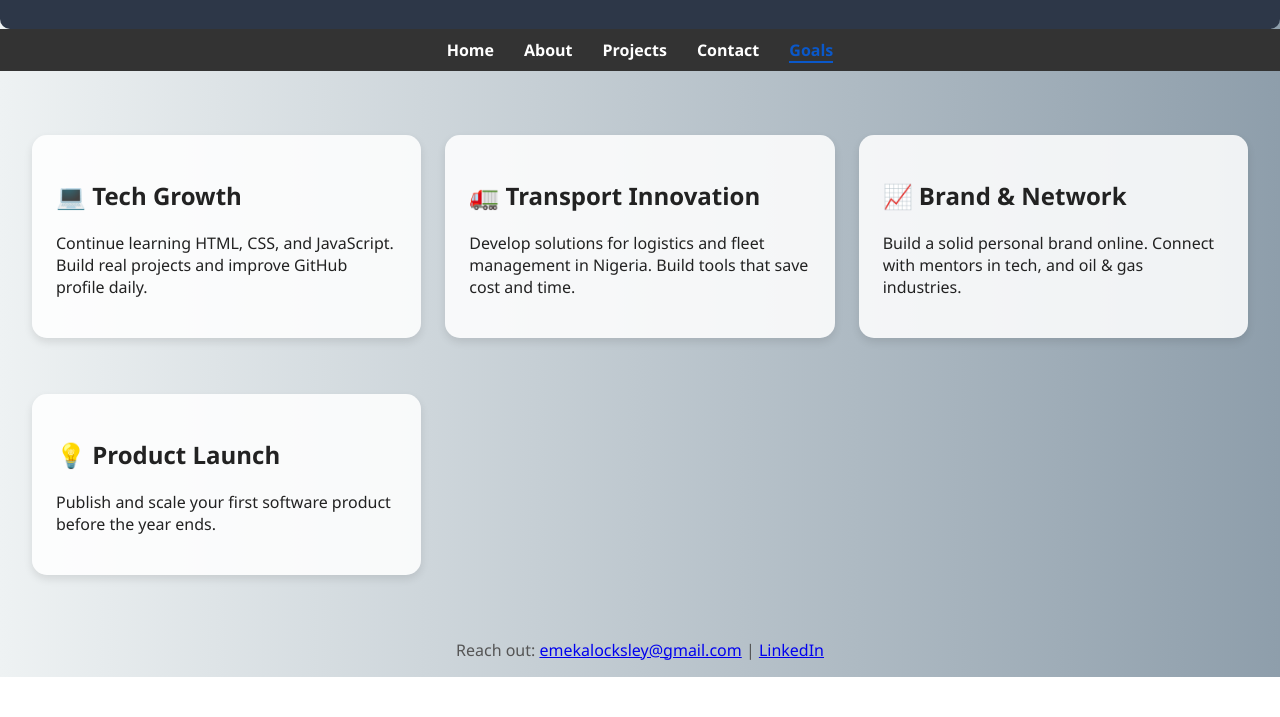
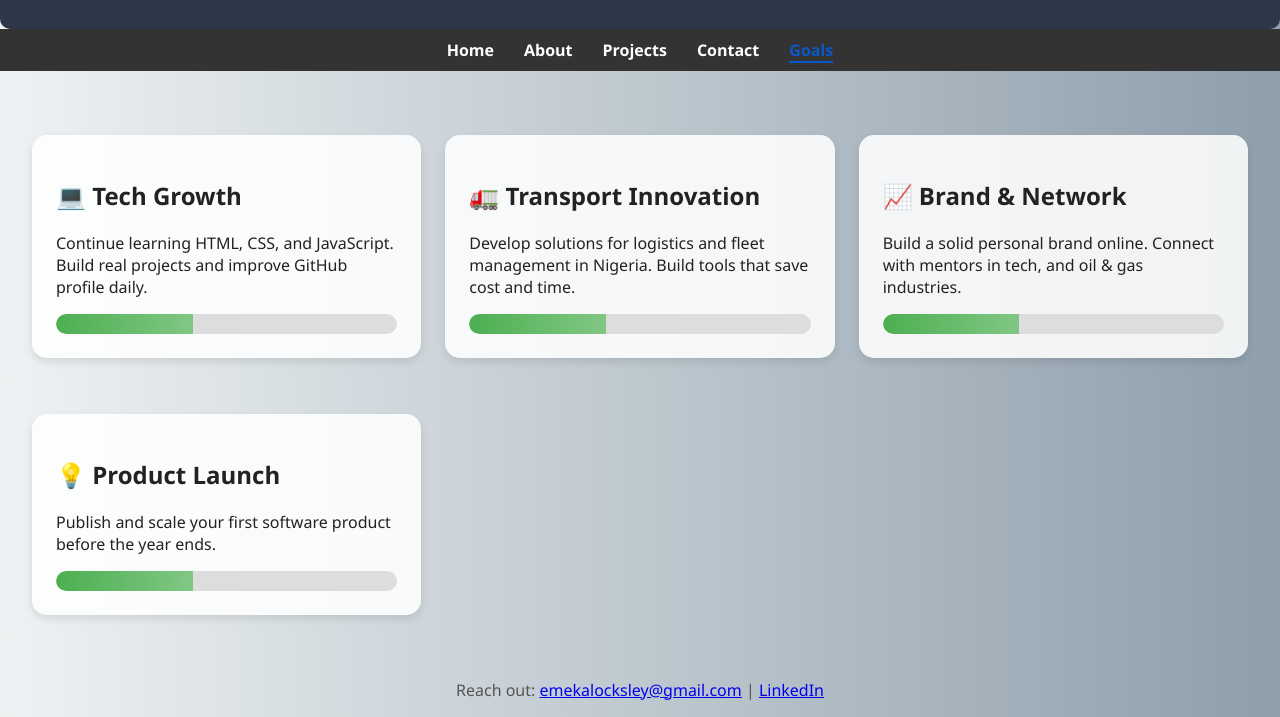
Before and after one commit to llillocksley/personal-website, a plain HTML site: page goals.html in a window 1280 px wide. Shown: the part 127-844 px from the top of the page. Before the commit the page ends 804 px from the top, so only its background shows below. Drawn offline with nearby package versions, Linux system fonts and the light colour scheme.

Commit message:
Add scroll animations and proress bars to goals page

```diff
--- a/goals.html
+++ b/goals.html
@@ -5,6 +5,7 @@
   <meta name="viewport" content="width=device-width, initial-scale=1.0"/>
   <title>My Goals | emeka Locksley</title>
   <link rel="stylesheet" href="style.css" />
+  <link href="https://cdn.jsdelivr.net/npm/aos@2.3.4/dist/aos.css" rel="stylesheet" />
 </head>
 <body class="goals-page">
   <header>
@@ -23,29 +24,50 @@
   </nav>
 
   <main class="goals-section">
-    <section class="goal">
+    <section class="goal" data-aos="fade-up">
       <h2><span>💻</span> Tech Growth</h2>
       <p>Continue learning HTML, CSS, and JavaScript. Build real projects and improve GitHub profile daily.</p>
+      <div class="progress-bar">
+        <div class="progress" style="width: 40%;"></div>
+      </div>
     </section>
 
-    <section class="goal">
+    <section class="goal" data-aos="fade-up">
       <h2><span>🚛</span> Transport Innovation</h2>
       <p>Develop solutions for logistics and fleet management in Nigeria. Build tools that save cost and time.</p>
+      <div class="progress-bar">
+        <div class="progress" style="width: 40%;"></div>
+      </div>
     </section>
 
-    <section class="goal">
+    <section class="goal" data-aos="fade-up">
       <h2><span>📈</span> Brand & Network</h2>
       <p>Build a solid personal brand online. Connect with mentors in tech, and oil & gas industries.</p>
+      <div class="progress-bar">
+        <div class="progress" style="width: 40%;"></div>
+      </div>
     </section>
 
-    <section class="goal">
+    <section class="goal" data-aos="fade-up">
       <h2><span>💡</span> Product Launch</h2>
       <p>Publish and scale your first software product before the year ends.</p>
+      <div class="progress-bar">
+        <div class="progress" style="width: 40%;"></div>
+      </div>
     </section>
   </main>
 
   <footer>
     <p>Reach out: <a href="mailto:emekalocksley@gmail.com">emekalocksley@gmail.com</a> | <a href="https://www.linkedin.com/in/emeka-goodness-locksley" target="_blank">LinkedIn</a></p>
   </footer>
+
+  <script src="https://cdn.jsdelivr.net/npm/aos@2.3.4/dist/aos.js"></script>
+  <script>
+    AOS.init({
+        duration: 1000, // animation duration in ms
+        easing: 'ease-in-out',
+        once: true, // weather animation should happen only once
+    });
+  </script>
 </body>
 </html>
--- a/style.css
+++ b/style.css
@@ -105,3 +105,17 @@ nav ul li a.active {
     grid-template-columns: repeat(3, 1fr);
   }
 }
+.progress-bar{
+  background-color: #ddd;
+  border-radius: 10px;
+  height: 20px;
+  width: 100%;
+  margin-top: 10px;
+  overflow: hidden;
+}
+.progress{
+  height: 100%;
+  background: linear-gradient(90deg, #4caf50, #81c784);
+  border-radius: 10px 0 0 10px;
+  transition: width 1s ease-in-out;
+}
```
